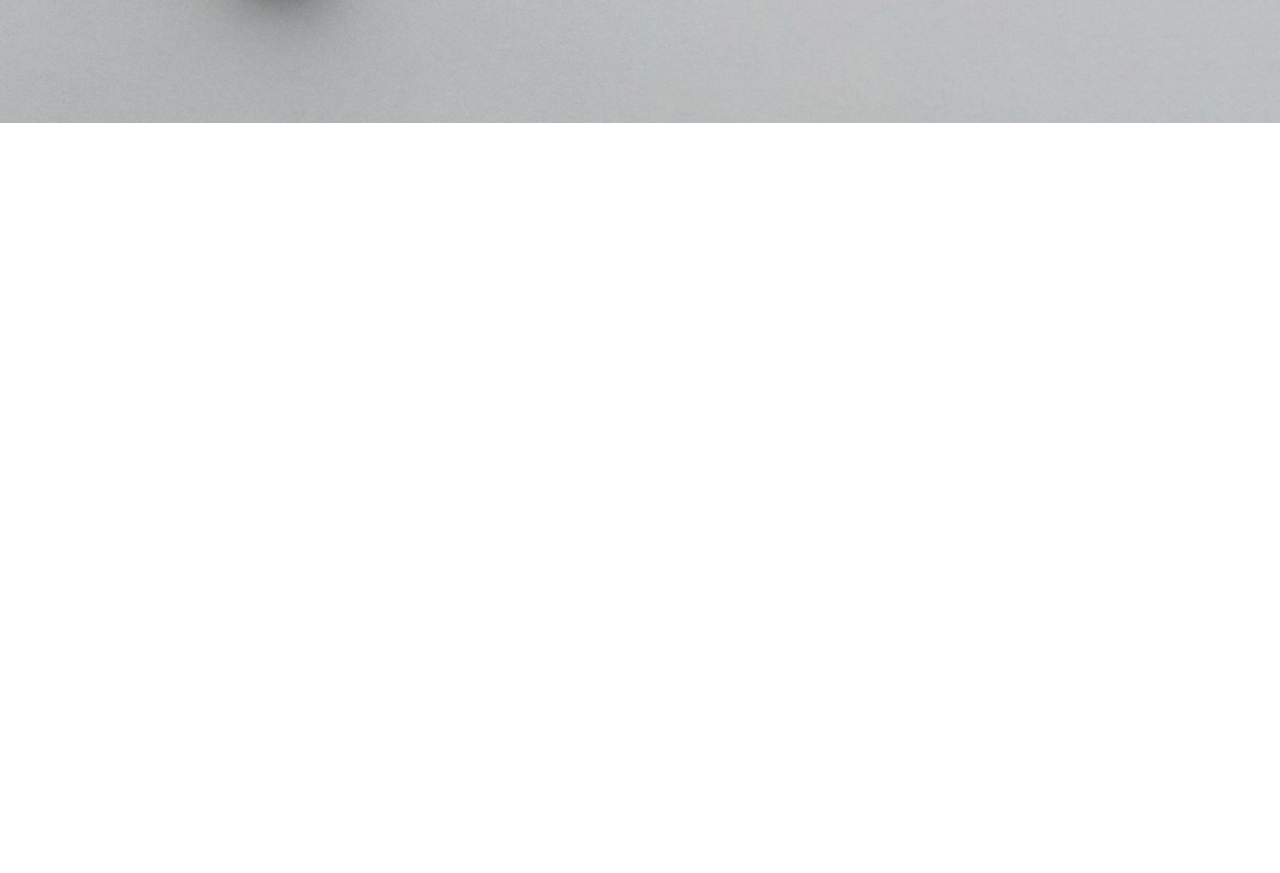
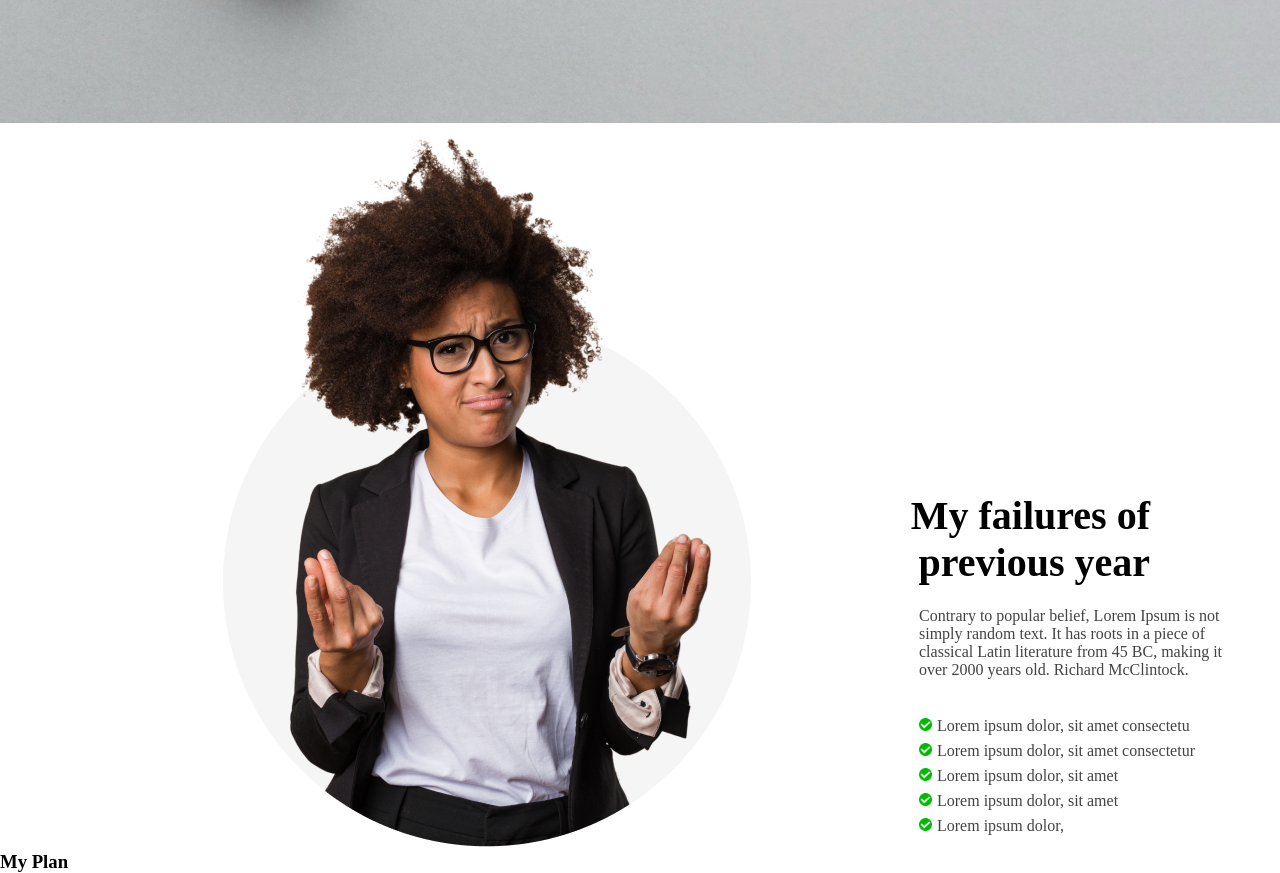
Before and after one commit to CrackPot-Anan/Abrar-Anan-Assignment, a plain HTML site: page index.html in a window 1280 px wide. Shown: the part 686-1559 px from the top of the page. Before the commit the page ends 809 px from the top, so only its background shows below. Drawn offline with Linux system fonts and the light colour scheme.

Commit message:
Third Commit

```diff
--- a/index.html
+++ b/index.html
@@ -18,13 +18,7 @@
             <button class="btn-primary">Contact Us</button>
         </div>
     </section>
-    <section class="sec2">
-        <div class="sec-photo">
 
-        </div>
-
-
-    </section>
 
 
 
@@ -32,7 +26,28 @@
 
     </header>
     <main>
+        <section class="sec2">
+            <div class="sec-photo">
+                <img src="images/person.png">
 
+            </div>
+            <div class="sec2-words">
+                <h1 class="sec2-title">My failures of
+                    previous year</h1>
+                    <p class="sec2-desc">Contrary to popular belief, Lorem Ipsum is not simply random text. It has roots in a piece of classical Latin literature from 45 BC, making it over 2000 years old. Richard McClintock.</p>
+                    <div class="check-options">
+                    <p class="sec2-options"><img src="images/icons/check.png" class="check">Lorem ipsum dolor, sit amet consectetu</p>
+                    <p class="sec2-options"><img src="images/icons/check.png" class="check">Lorem ipsum dolor, sit amet consectetur</p>
+                    <p class="sec2-options"><img src="images/icons/check.png" class="check">Lorem ipsum dolor, sit amet</p>
+                    <p class="sec2-options"><img src="images/icons/check.png" class="check">Lorem ipsum dolor, sit amet </p>
+                    <p class="sec2-options"><img src="images/icons/check.png" class="check">Lorem ipsum dolor, </p>
+                </div>
+            </div>
+        </section>
+        <section >
+            <h3 class>My Plan</h3>
+            <div
+        </section>
 
 
 
--- a/style.css
+++ b/style.css
@@ -40,3 +40,51 @@
     border: 0px;
     border-radius: 5px;
 }
+
+/* Second Section */
+.sec2{
+    margin: 0 200px;
+    align-items: center;
+    display: flex;
+}
+
+
+.sec2-title{
+    font-size: 40px;
+    font-weight: 700;
+
+    text-align: right;
+     position: absolute;
+    top: 1178px;
+    left: 862px;
+    width: 288px;
+    height: 94px;
+}
+.check{
+    height: 13px;
+    width: 13px;
+    margin-right:5px ;
+}
+.check-options{
+    margin-left:150px ;
+    line-height: 25px;
+}
+.sec2-options{
+    font-size: 16px;
+    font-weight: 400;
+    text-align: left;
+    font-size: 16px;
+    color: #444343;
+}
+
+.sec2-desc{
+    font-size: 16px;
+    font-weight: 400;
+    text-align: left;
+    margin-top: 470px;
+    margin-left: 150px;
+    width: 316px;
+    height: 106px;
+    color: #444343;
+
+}
```
Also changed, not shown: images/icons/check.png (added).
